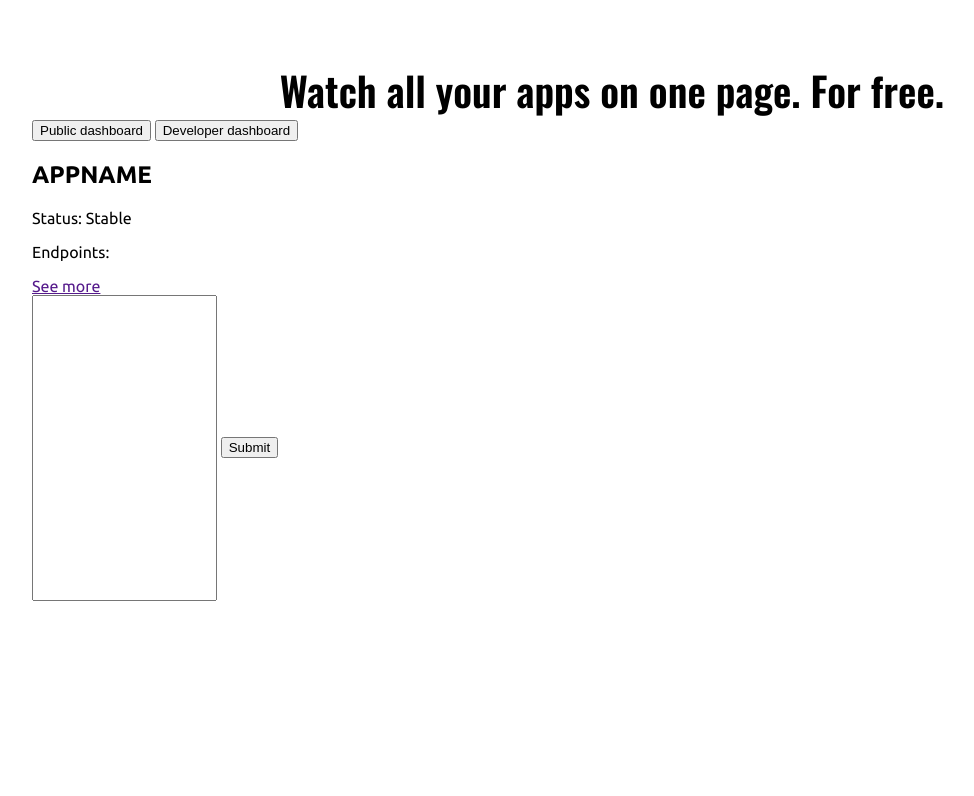
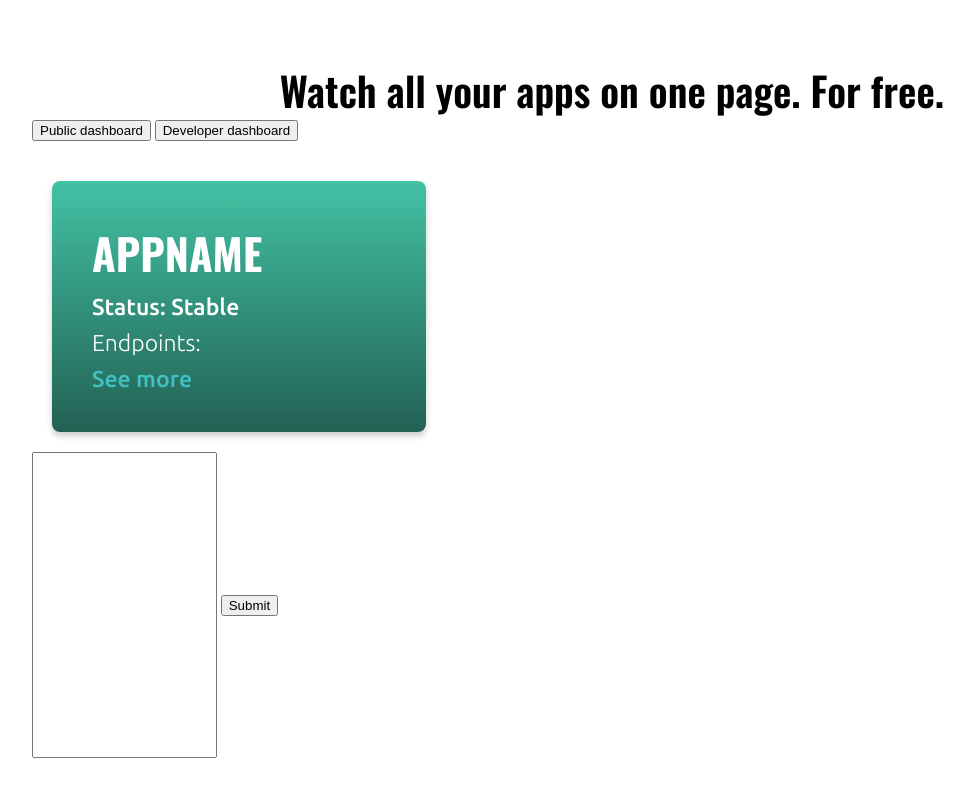
Before and after one commit to VeressIris/ITec2024, a plain HTML site: page frontend/homepage/index.html in a window 1280 px wide. Shown: the whole page, without its empty margins (28-1002 px from the left). Drawn offline with nearby package versions, Linux system fonts and the light colour scheme; the site is published under a folder, as on GitHub Pages, so addresses that start at the root find nothing.

Commit message:
organize a little

```diff
--- a/frontend/homepage/index.html
+++ b/frontend/homepage/index.html
@@ -10,8 +10,8 @@
       rel="stylesheet"
     />
     <title>Itec Monitor</title>
-    <link rel="stylesheet" type="text/css" href="index.css" />
-    <link rel="stylesheet" type="text/css" href="/frontend/utils/3x3grid.css" />
+    <link rel="stylesheet" type="text/css" href="../utils/style.css" />
+    <link rel="stylesheet" type="text/css" href="../utils/3x3grid.css" />
   </head>
   <body>
     <h1 id="bigheading">Watch all your apps on one page. For free.</h1>
```
Also changed, not shown: frontend/endpointsPage/endpoints.html (renamed from frontend/individualapps/endpoints.html, +5 -5 lines), frontend/endpointsPage/endpoints.js (added), frontend/utils/style.css (renamed from frontend/homepage/index.css).
